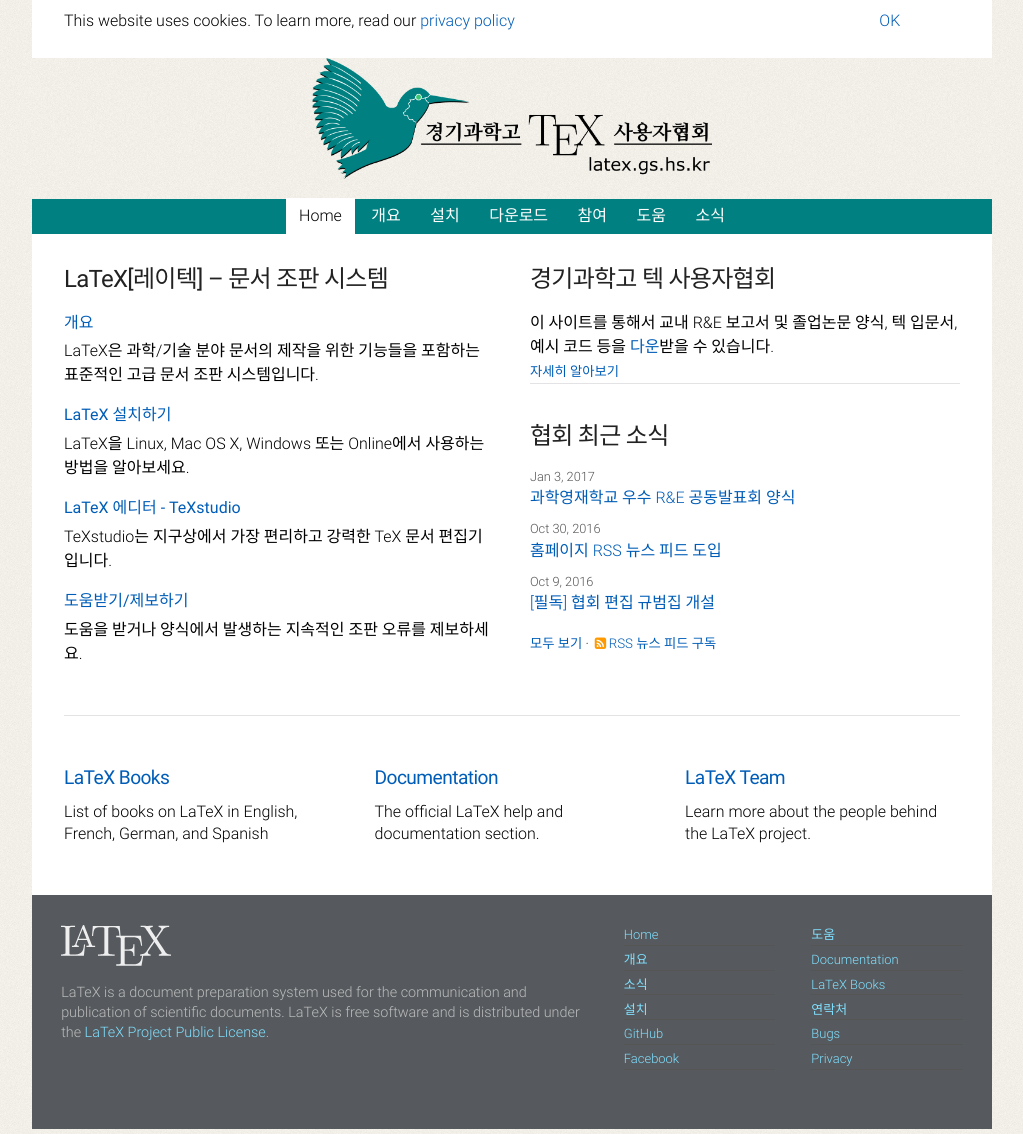
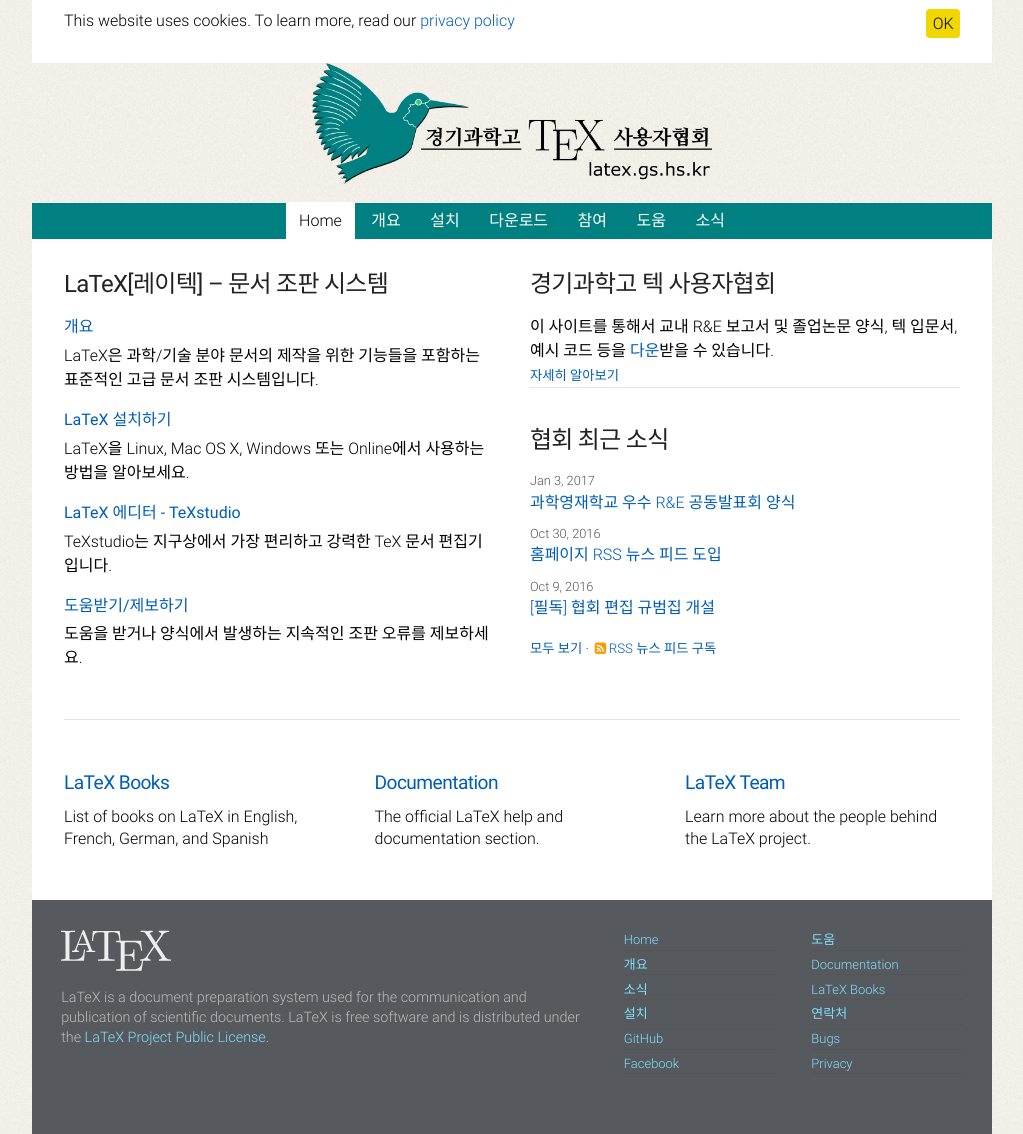
Before and after one commit to gshstexsociety/gshstexsociety.github.io, a Jekyll site: the page built from index.md, in a window 1280 px wide. Shown: the whole page, without its empty margins (128-1151 px from the left). Built offline with Jekyll 4.4.1, drawn with Linux system fonts in a browser that asks for light colours.

Commit message:
Added cookie consent on css

```diff
--- a/css/screen.css
+++ b/css/screen.css
@@ -368,6 +368,11 @@ hr {
 
 /* Various
 –––––––––––––––––––––––––––––––––––––––––––––––––––––––––––––––––––––––––––– */
+/* cookie consent */
+@media print{.cc_banner-wrapper,.cc_container{display:none}}
+.cookieconsent { background: #FFF; margin: 0 -2em; padding: 0 2em; }
+.cookieconsent .btn { background: #f1d600; border-radius: 4px; color: #000; float: right; padding: .2em .4em .1em; text-align: center; }
+
 /* home */
 .home dt { margin: 1em 0 .3em; }
 
```
